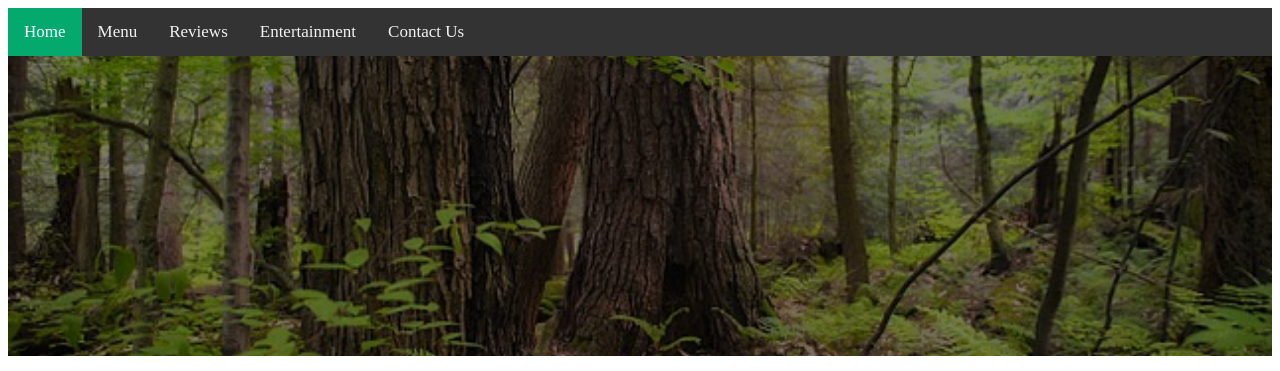
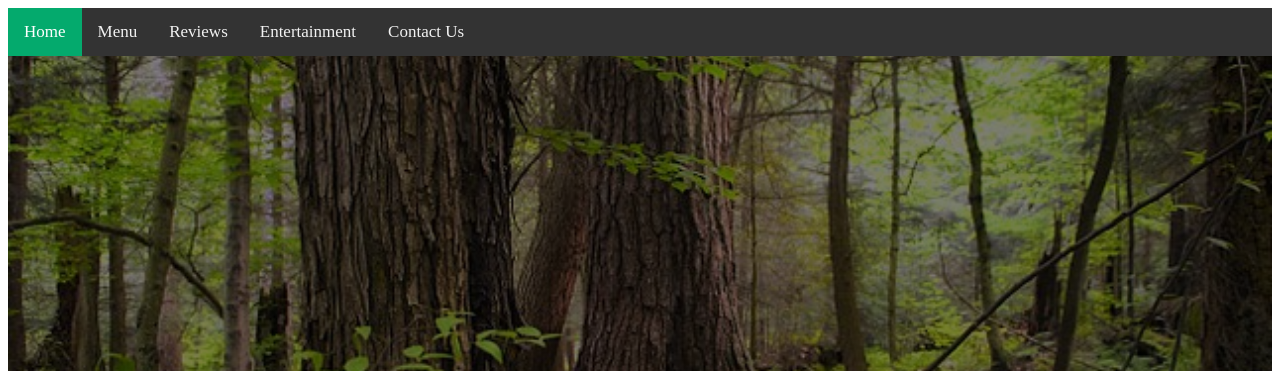
Before and after one commit to MrRoush/html-project, a plain HTML site: page index.html in a window 1280 px wide. Shown: the top 371 px of the page. Drawn offline with Linux system fonts and the light colour scheme.

Commit message:
page 3 changes

```diff
--- a/stylesheets/style.css
+++ b/stylesheets/style.css
@@ -89,8 +89,14 @@ body, html {
 }
 
 /* Main content wrapper - takes up available space */
-body > :not(.topnav):not(footer) {
-  flex: 1;
+body > .hero-image,
+body > section,
+body > main {
+  flex: 1 1 auto;
+}
+
+body > .topnav {
+  flex: 0 0 auto;
 }
 
 /* Footer styling */
```
